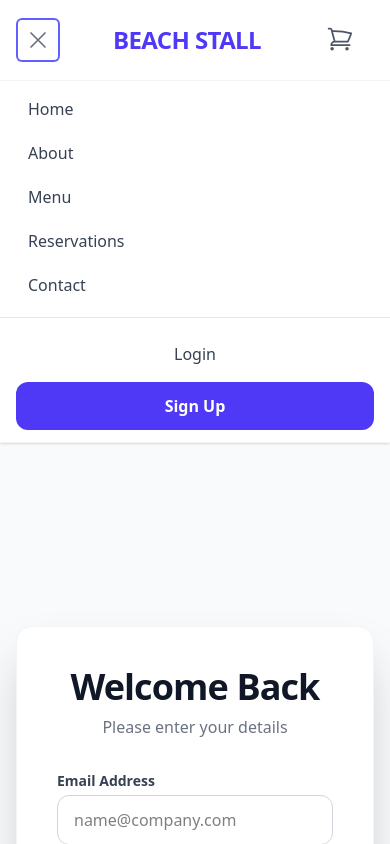
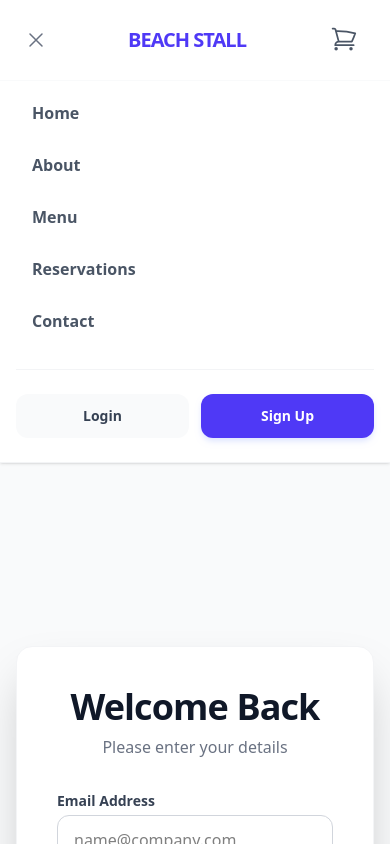
Before and after one commit to Narayana2527/BeachStall_Client, a React (Vite) app: page /login in a window 390 px wide. Both pictures are taken after a click on the button "Open main menu". Shown: the top 844 px of the page. Built offline with nearby package versions, Linux system fonts and the light colour scheme.

Commit message:
added mobile onclick actions and pages scrolling top

```diff
--- a/src/App.jsx
+++ b/src/App.jsx
@@ -18,6 +18,7 @@ import { AuthProvider } from "./context/AuthContext";
 import {CartProvider} from './context/CartContext'
 import PaymentPage from "./pages/payment";
 import OrderHistory from "./pages/OrderPage";
+import ScrollToTop from "./components/ScrollToTop";
 
 
 function App() {
@@ -27,6 +28,7 @@ function App() {
     <AuthProvider>
       <CartProvider>
         <Router>
+          <ScrollToTop />
           <Navbar />
           <Routes>
             <Route path="/signup" element={<Signup />} />
--- a/src/components/navbar.jsx
+++ b/src/components/navbar.jsx
@@ -1,5 +1,5 @@
 import { Disclosure, DisclosureButton, DisclosurePanel, Menu, MenuButton, MenuItem, MenuItems } from '@headlessui/react'
-import { Bars3Icon, XMarkIcon, UserCircleIcon, ShoppingCartIcon } from '@heroicons/react/24/outline'
+import { Bars3Icon, XMarkIcon, UserCircleIcon } from '@heroicons/react/24/outline'
 import { NavLink, useNavigate } from 'react-router-dom';
 import { useContext } from 'react';
 import { AuthContext } from '../context/AuthContext';
@@ -11,7 +11,6 @@ const navigation = [
   { name: 'Menu', href: '/menu' },
   { name: 'Reservations', href: '/booktable' },
   { name: 'Contact', href: '/contact' },
-  // { name: 'Cart', href: '/cart' },
 ]
 
 export default function Navbar() {
@@ -26,39 +25,42 @@ export default function Navbar() {
 
   return (
     <Disclosure as="nav" className="sticky top-0 z-50 bg-white/80 backdrop-blur-md border-b border-gray-100 shadow-sm">
-      {({ open }) => (
+      {({ open, close }) => ( // Added 'close' from render props
         <>
           <div className="mx-auto max-w-7xl px-4 sm:px-6 lg:px-8">
             <div className="relative flex h-20 items-center justify-between">
 
-              {/* Mobile Menu Button (Left) */}
+              {/* Left: Mobile Menu Button */}
               <div className="flex items-center sm:hidden">
-                <DisclosureButton className="inline-flex items-center justify-center rounded-md p-2 text-gray-500 hover:bg-gray-100 hover:text-gray-900 focus:outline-none focus:ring-2 focus:ring-inset focus:ring-indigo-500">
+                <DisclosureButton className="inline-flex items-center justify-center rounded-xl p-2 text-gray-500 hover:bg-gray-100 focus:outline-none transition-all">
                   <span className="sr-only">Open main menu</span>
                   {open ? (
-                    <XMarkIcon className="block h-7 w-7" aria-hidden="true" />
+                    <XMarkIcon className="block h-6 w-6" aria-hidden="true" />
                   ) : (
-                    <Bars3Icon className="block h-7 w-7" aria-hidden="true" />
+                    <Bars3Icon className="block h-6 w-6" aria-hidden="true" />
                   )}
                 </DisclosureButton>
               </div>
 
-              {/* Logo (Centered on mobile, Left on desktop) */}
+              {/* Center: Logo */}
               <div className="flex flex-1 items-center justify-center sm:items-stretch sm:justify-start">
                 <div className="flex shrink-0 items-center">
-                  <span className="text-2xl font-black tracking-tight text-indigo-600 cursor-pointer" onClick={() => navigate('/')}>
+                  <span
+                    className="text-xl font-black tracking-tighter text-indigo-600 cursor-pointer"
+                    onClick={() => { navigate('/'); close(); }}
+                  >
                     BEACH STALL
                   </span>
                 </div>
-                {/* Desktop Navigation */}
-                <div className="hidden sm:ml-10 sm:flex sm:space-x-4">
+                {/* Desktop Nav */}
+                <div className="hidden sm:ml-10 sm:flex sm:items-center sm:space-x-8">
                   {navigation.map((item) => (
                     <NavLink
                       key={item.name}
                       to={item.href}
                       className={({ isActive }) =>
-                        `px-3 py-2 text-sm font-medium transition-colors ${
-                          isActive ? 'text-indigo-600' : 'text-gray-600 hover:text-indigo-500'
+                        `text-sm font-semibold transition-all ${
+                          isActive ? 'text-indigo-600' : 'text-gray-500 hover:text-indigo-500'
                         }`
                       }
                     >
@@ -68,46 +70,60 @@ export default function Navbar() {
                 </div>
               </div>
 
-              {/* Right Section: Cart + Auth */}
-              <div className="flex items-center space-x-2 sm:space-x-6">
-
-                <NavLink to="/cart" className="relative p-2 text-gray-600 hover:text-indigo-600 transition-colors">
-                   <CartBadge /> {/* Ensure CartBadge component handles the icon or wrap it here */}
+              {/* Right Section: Action Group (Cart + User) */}
+              <div className="flex items-center space-x-1 sm:space-x-4">
+                {/* Cart Badge - Always visible beside user */}
+                <NavLink
+                  to="/cart"
+                  onClick={() => close()}
+                  className="p-2 text-gray-500 hover:text-indigo-600 transition-colors"
+                >
+                  <CartBadge />
                 </NavLink>
 
-                {/* Desktop Auth Logic */}
-                <div className="hidden sm:flex sm:items-center sm:space-x-4">
+                {/* Auth Logic */}
+                <div className="flex items-center">
                   {!isLoggedIn ? (
-                    <>
-                      <NavLink to="/login" className="text-sm font-semibold text-gray-700 hover:text-indigo-600">Login</NavLink>
-                      <NavLink to="/signup" className="rounded-full bg-indigo-600 px-5 py-2.5 text-sm font-semibold text-white shadow-sm hover:bg-indigo-500 transition-all">
-                        Get Started
+                    <div className="hidden sm:flex items-center space-x-4">
+                      <NavLink to="/login" className="text-sm font-bold text-gray-700 hover:text-indigo-600">Login</NavLink>
+                      <NavLink to="/signup" className="rounded-full bg-indigo-600 px-5 py-2.5 text-sm font-bold text-white shadow-lg shadow-indigo-200 hover:bg-indigo-700 transition-all active:scale-95">
+                        Join
                       </NavLink>
-                    </>
+                    </div>
                   ) : (
-                    <Menu as="div" className="relative ml-3">
-                      <MenuButton className="flex items-center space-x-3 rounded-full bg-white text-sm focus:outline-none focus:ring-2 focus:ring-indigo-500 focus:ring-offset-2 p-1">
-                        <span className="hidden lg:block text-sm font-medium text-gray-700">
-                           {user?.name}
+                    <Menu as="div" className="relative ml-2">
+                      <MenuButton className="flex items-center space-x-2 rounded-full bg-gray-50 p-1 pr-3 hover:bg-gray-100 transition-all border border-transparent focus:border-indigo-200">
+                        <UserCircleIcon className="h-8 w-8 text-indigo-600" />
+                        <span className="hidden md:block text-xs font-bold text-gray-700 truncate max-w-[80px]">
+                          {user?.name?.split(' ')[0]}
                         </span>
-                        <UserCircleIcon className="h-8 w-8 text-gray-400 hover:text-indigo-600 transition-colors" />
                       </MenuButton>
-                      <MenuItems className="absolute right-0 z-10 mt-2 w-48 origin-top-right rounded-xl bg-white py-1 shadow-lg ring-1 ring-black/5 focus:outline-none">
-                        <div className="px-4 py-2 border-b border-gray-50">
-                            <p className="text-xs text-gray-400 uppercase font-bold tracking-wider">{user?.role}</p>
+                      <MenuItems className="absolute right-0 z-50 mt-3 w-56 origin-top-right rounded-2xl bg-white p-2 shadow-2xl ring-1 ring-black/5 focus:outline-none border border-gray-100">
+                        <div className="px-3 py-3 mb-2 bg-indigo-50 rounded-xl">
+                          <p className="text-[10px] text-indigo-400 uppercase font-black tracking-widest leading-none mb-1">{user?.role}</p>
+                          <p className="text-sm font-bold text-gray-800 truncate">{user?.name}</p>
                         </div>
                         <MenuItem>
-                          <NavLink to="/profile" className="block px-4 py-2 text-sm text-gray-700 hover:bg-gray-50">My Profile</NavLink>
+                          {({ active }) => (
+                            <NavLink to="/profile" onClick={() => close()} className={`flex w-full items-center px-3 py-2 text-sm font-medium rounded-lg transition-colors ${active ? 'bg-gray-50 text-indigo-600' : 'text-gray-700'}`}>
+                              My Profile
+                            </NavLink>
+                          )}
                         </MenuItem>
                         <MenuItem>
-                          <NavLink to="/profile/orders" className="block px-4 py-2 text-sm text-gray-700 hover:bg-gray-50">My Orders</NavLink>
+                          {({ active }) => (
+                            <NavLink to="/profile/orders" onClick={() => close()} className={`flex w-full items-center px-3 py-2 text-sm font-medium rounded-lg transition-colors ${active ? 'bg-gray-50 text-indigo-600' : 'text-gray-700'}`}>
+                              My Orders
+                            </NavLink>
+                          )}
                         </MenuItem>
-                        {/* <MenuItem>
-                          <NavLink to={user?.role === 'admin' ? '/admin-dashboard' : '/user-dashboard'} className="block px-4 py-2 text-sm text-gray-700 hover:bg-gray-50">Orders</NavLink>
-                        </MenuItem> */}
-                        <hr className="my-1 border-gray-100" />
+                        <div className="my-2 border-t border-gray-100" />
                         <MenuItem>
-                          <button onClick={handleLogout} className="block w-full text-left px-4 py-2 text-sm text-red-600 hover:bg-red-50">Sign out</button>
+                          {({ active }) => (
+                            <button onClick={() => { handleLogout(); close(); }} className={`flex w-full items-center px-3 py-2 text-sm font-bold rounded-lg text-red-600 ${active ? 'bg-red-50' : ''}`}>
+                              Sign out
+                            </button>
+                          )}
                         </MenuItem>
                       </MenuItems>
                     </Menu>
@@ -118,38 +134,31 @@ export default function Navbar() {
           </div>
 
           {/* Mobile Panel */}
-          <DisclosurePanel className="sm:hidden bg-white border-t border-gray-100">
-            <div className="space-y-1 px-4 pt-2 pb-3">
+          <DisclosurePanel className="sm:hidden overflow-hidden transition-all duration-300 ease-in-out bg-white">
+            <div className="space-y-1 px-4 pt-2 pb-6 border-t border-gray-50">
               {navigation.map((item) => (
                 <DisclosureButton
                   key={item.name}
                   as={NavLink}
                   to={item.href}
-                  className="block rounded-md px-3 py-2 text-base font-medium text-gray-700 hover:bg-gray-50 hover:text-indigo-600"
+                  className={({ isActive }) =>
+                    `block rounded-xl px-4 py-3 text-base font-bold transition-all ${
+                      isActive ? 'bg-indigo-50 text-indigo-600' : 'text-gray-600 active:bg-gray-50'
+                    }`
+                  }
                 >
                   {item.name}
                 </DisclosureButton>
               ))}
-            </div>
 
-            <div className="border-t border-gray-200 pb-3 pt-4 px-4">
-              {!isLoggedIn ? (
-                <div className="space-y-2">
-                  <DisclosureButton as={NavLink} to="/login" className="block w-full text-center py-2 text-base font-medium text-gray-700">Login</DisclosureButton>
-                  <DisclosureButton as={NavLink} to="/signup" className="block w-full text-center py-3 bg-indigo-600 text-white rounded-xl font-bold">Sign Up</DisclosureButton>
-                </div>
-              ) : (
-                <div className="space-y-1">
-                  <div className="flex items-center px-3 mb-3">
-                    <UserCircleIcon className="h-10 w-10 text-gray-400" />
-                    <div className="ml-3">
-                      <div className="text-base font-medium text-gray-800">{user?.name}</div>
-                      <div className="text-sm font-medium text-gray-500">{user?.role}</div>
-                    </div>
-                  </div>
-                  <DisclosureButton as={NavLink} to="/profile" className="block rounded-md px-3 py-2 text-base font-medium text-gray-600">My Profile</DisclosureButton>
-                  <DisclosureButton as={NavLink} to={user?.role === 'admin' ? '/admin-dashboard' : '/user-dashboard'} className="block rounded-md px-3 py-2 text-base font-medium text-gray-600">Dashboard</DisclosureButton>
-                  <button onClick={handleLogout} className="block w-full text-left rounded-md px-3 py-2 text-base font-medium text-red-600">Sign Out</button>
+              {!isLoggedIn && (
+                <div className="grid grid-cols-2 gap-3 mt-6 pt-6 border-t border-gray-100">
+                  <DisclosureButton as={NavLink} to="/login" className="flex items-center justify-center rounded-xl py-3 text-sm font-bold text-gray-700 bg-gray-50">
+                    Login
+                  </DisclosureButton>
+                  <DisclosureButton as={NavLink} to="/signup" className="flex items-center justify-center rounded-xl py-3 text-sm font-bold text-white bg-indigo-600 shadow-md shadow-indigo-100">
+                    Sign Up
+                  </DisclosureButton>
                 </div>
               )}
             </div>
```
Also changed, not shown: src/components/ScrollToTop.jsx (added, +11 -0 lines), 1 other file (tests, documents, lock files or other folders).
